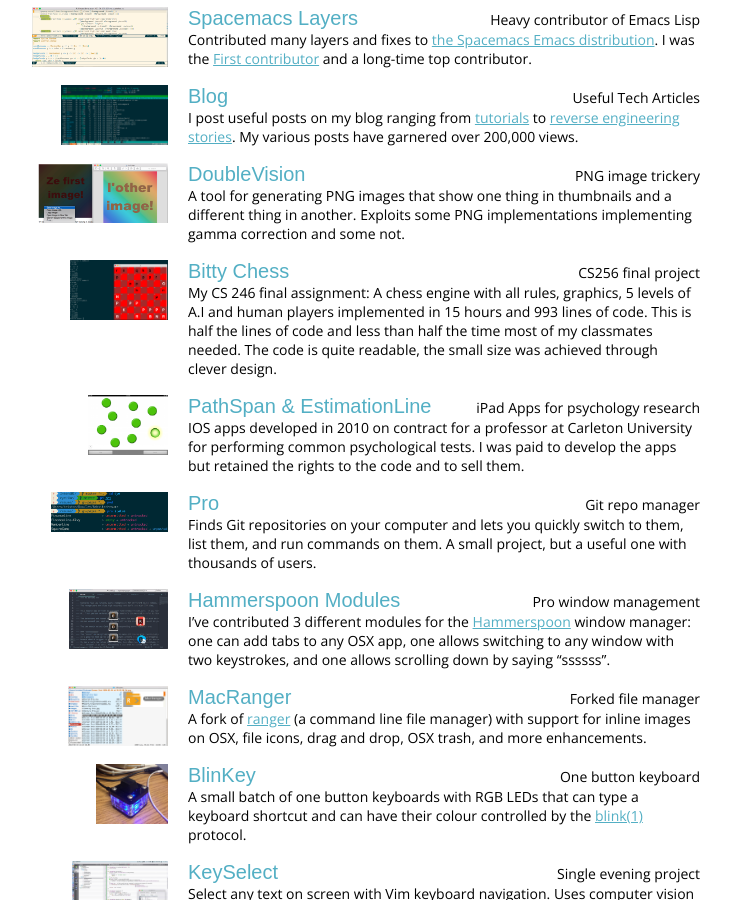
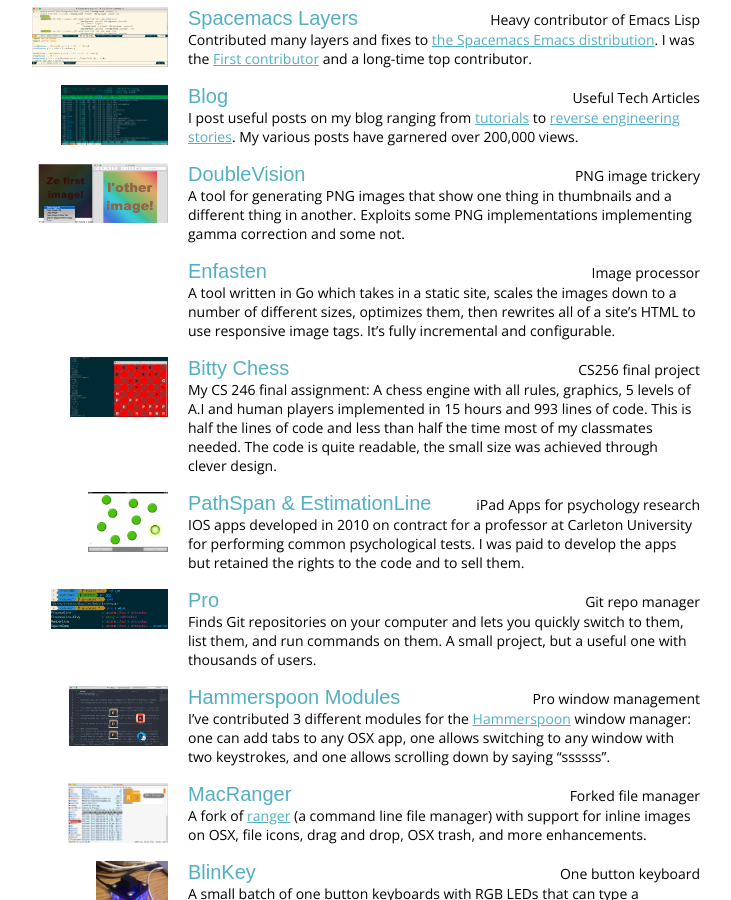
Before and after one commit to trishume/resume, a Jekyll site: the page built from index.html, in a window 1280 px wide and 900 px high, scrolled down 2170 px. Shown: the whole window, without its empty margins (52-783 px from the left). Built offline with Jekyll 4.4.1, drawn with Linux system fonts in a browser that asks for light colours; nearby versions of some CDN libraries; some web fonts are replaced.

Commit message:
Add Enfasten

```diff
--- a/_data/resume.yml
+++ b/_data/resume.yml
@@ -186,6 +186,11 @@
     image-height: 60
     desc: |
       A tool for generating PNG images that show one thing in thumbnails and a different thing in another. Exploits some PNG implementations implementing gamma correction and some not.
+  - name: Enfasten
+    link: https://github.com/trishume/enfasten
+    title: Image processor
+    desc: |
+      A tool written in Go which takes in a static site, scales the images down to a number of different sizes, optimizes them, then rewrites all of a site's HTML to use responsive image tags. It's fully incremental and configurable.
   - name: Bitty Chess
     link: https://www.student.cs.uwaterloo.ca/~cs246/
     title: CS256 final project
```
